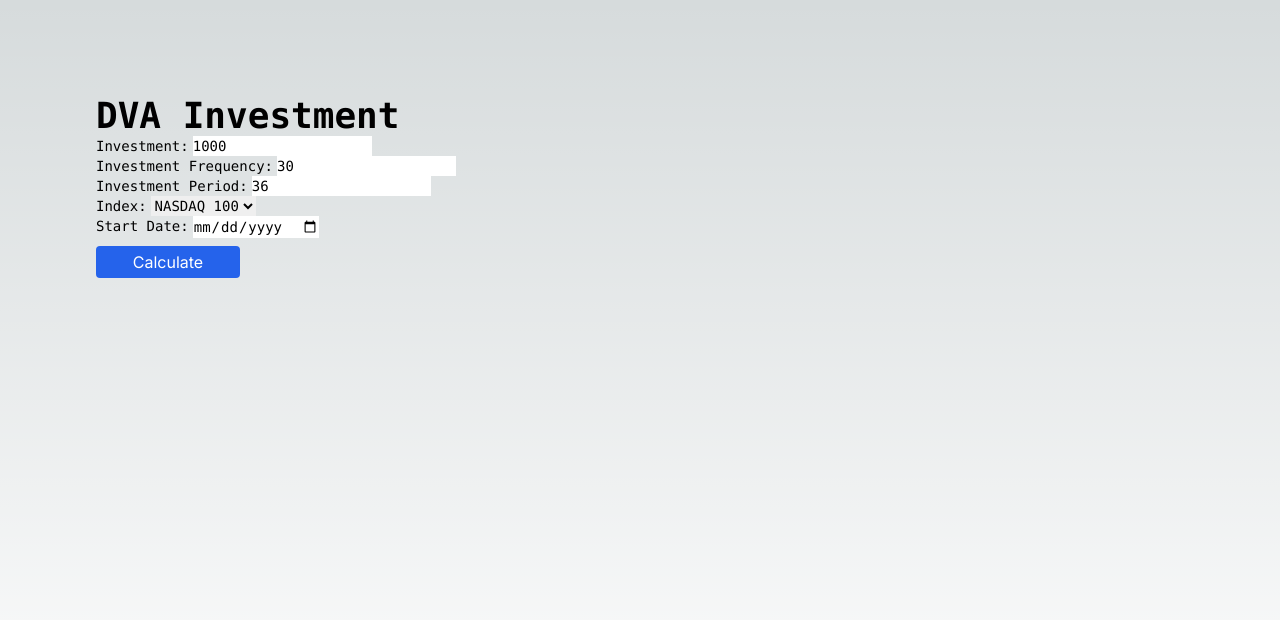
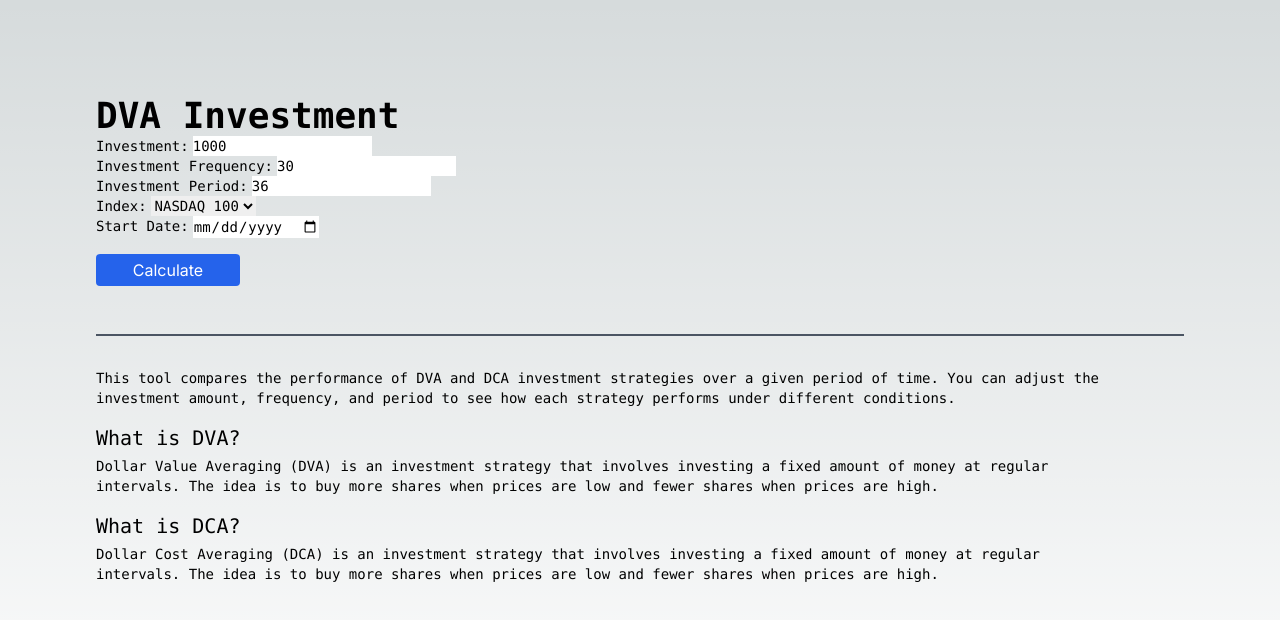
Before and after one commit to antoinecaputo/value-averaging, a Next.js app: page / in a window 1280 px wide. Shown: the top 620 px of the page. Built offline with nearby package versions, Linux system fonts and the light colour scheme.

Commit message:
chore: add text section

```diff
--- a/src/app/page.tsx
+++ b/src/app/page.tsx
@@ -126,14 +126,45 @@ export default function Home() {
         </div>
       </div>
 
-      <button
-        className="my-2 py-1 w-36 bg-blue-600 hover:bg-blue-700 text-white rounded"
-        onClick={fetchData}
-      >
-        Calculate
-      </button>
+      <div className="flex flex-col gap-2 my-4">
+        <button
+          className="py-1 w-36 bg-blue-600 hover:bg-blue-700 text-white rounded"
+          onClick={fetchData}
+        >
+          Calculate
+        </button>
+      </div>
 
       <p className="text-red-500">{error && `${error.message}`}</p>
+
+      <div className="border-t-2 border-gray-600 my-8"></div>
+
+      {!data && (
+        <div className="z-10 max-w-5xl w-full font-mono text-sm">
+          <p>
+            This tool compares the performance of DVA and DCA investment
+            strategies over a given period of time. You can adjust the
+            investment amount, frequency, and period to see how each strategy
+            performs under different conditions.
+          </p>
+
+          <h2 className="pt-4 pb-1 text-xl">What is DVA?</h2>
+          <p>
+            Dollar Value Averaging (DVA) is an investment strategy that involves
+            investing a fixed amount of money at regular intervals. The idea is
+            to buy more shares when prices are low and fewer shares when prices
+            are high.
+          </p>
+
+          <h2 className="pt-4 pb-1 text-xl">What is DCA?</h2>
+          <p>
+            Dollar Cost Averaging (DCA) is an investment strategy that involves
+            investing a fixed amount of money at regular intervals. The idea is
+            to buy more shares when prices are low and fewer shares when prices
+            are high.
+          </p>
+        </div>
+      )}
 
       <div className="flex flex-row gap-8 z-10 max-w-5xl w-full font-mono text-sm py-8">
         {data?.dva && (
```
